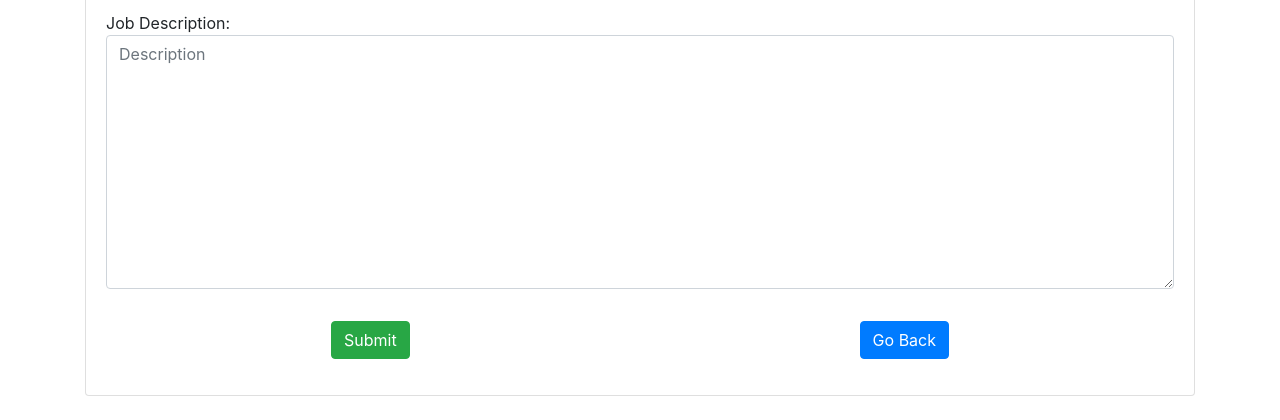
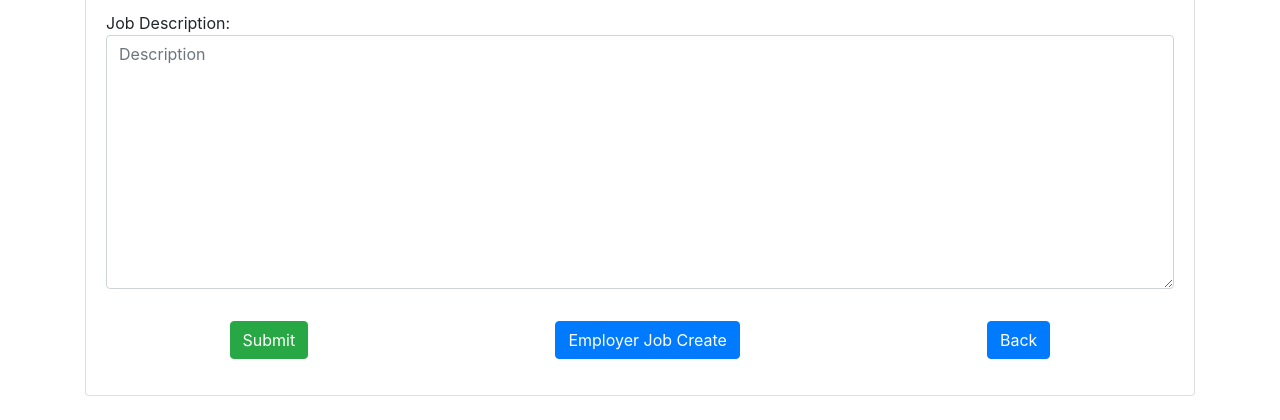
Before and after one commit to Dannyp123/Base-Camp-Job-Search, a Django app: page /posts/create/ in a window 1280 px wide. Shown: the part 1721-2141 px from the top of the page. Run offline with Django 3.2, Linux system fonts and the light colour scheme; some libraries are stand-ins or nearby versions.

Commit message:
worked around with the buttons

```diff
--- a/app/templates/new-post.html
+++ b/app/templates/new-post.html
@@ -59,7 +59,9 @@
 
                 <div class="d-flex justify-content-around">
                     <button type="submit" class="btn btn-success my-3">Submit</button>
-                    <a role="button" href="{% url 'landing' %}" class="btn btn-primary text-white my-3">Go Back</a>
+                    <a role="button" href="{% url 'admin' %}" class="btn btn-primary text-white my-3">Employer Job
+                        Create</a>
+                    <a role="button" href="{% url 'landing' %}" class="btn btn-primary text-white my-3">Back</a>
                 </div>
             </form>
         </div>
```
